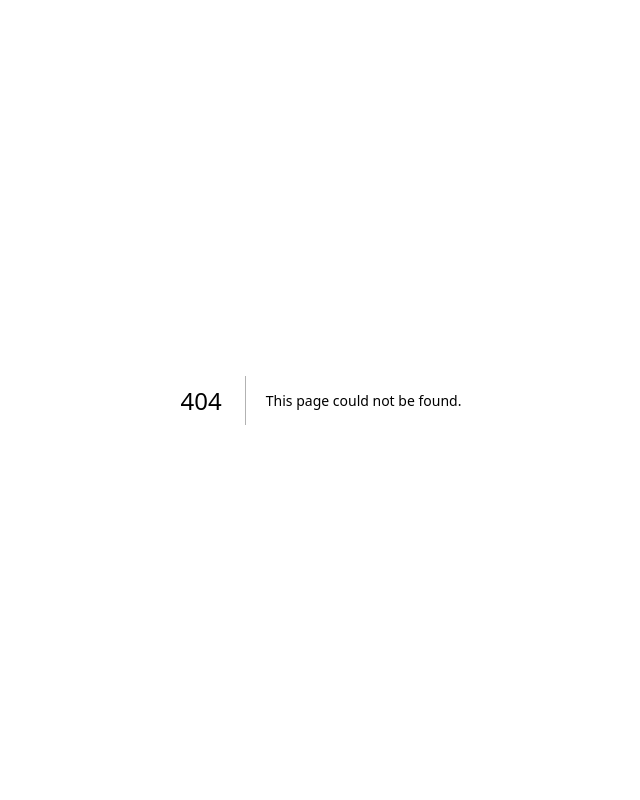
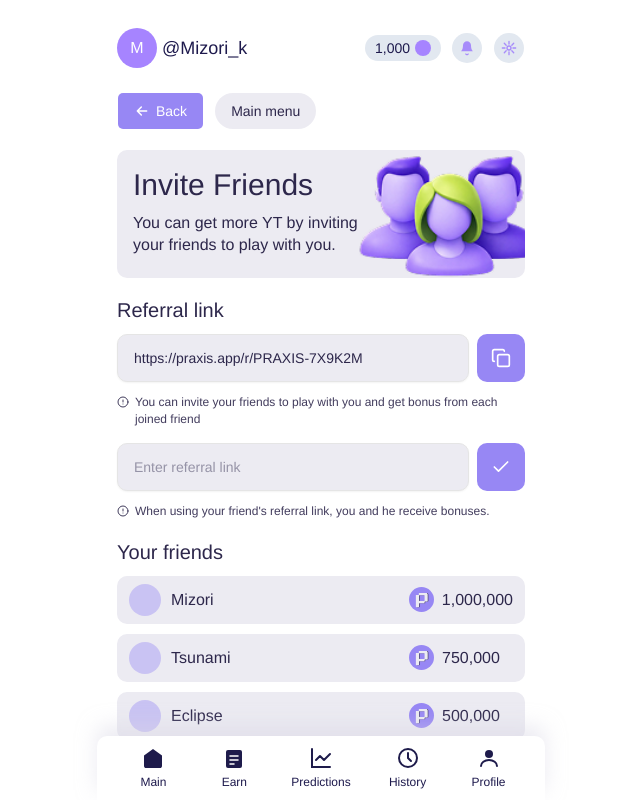
Before and after one commit to PraxisFinance/praxis-app, a Next.js app: page /invite-friends in a window 1280 px wide. Before the commit this address had no page. Shown: the whole page, without its empty margins (319-959 px from the left). Built offline with nearby package versions, Linux system fonts and the light colour scheme.

Commit message:
complete invite friends page

```diff
--- /dev/null
+++ b/src/app/(app)/invite-friends/page.tsx
@@ -0,0 +1,5 @@
+import { InviteFriendsPage } from "@/components/InviteFriendsPage";
+
+export default function Page() {
+  return <InviteFriendsPage />;
+}
--- /dev/null
+++ b/src/components/InviteFriendsPage/assets/praxis-btn-icon.tsx
@@ -0,0 +1,19 @@
+export const PraxisBtnIcon = () => {
+  return (
+    <svg width="25" height="25" viewBox="0 0 25 25" fill="none" xmlns="http://www.w3.org/2000/svg">
+      <circle cx="12.5" cy="12.5" r="12.5" fill="#9787F4" />
+      <path
+        fillRule="evenodd"
+        clipRule="evenodd"
+        d="M17.7321 6C18.6033 6 19.3095 6.70624 19.3095 7.57743V14.0743C19.3095 14.2663 19.1539 14.4219 18.9619 14.4219H16.7141C16.4197 14.4229 16.1814 14.6619 16.1814 14.9566V15.8923C16.1814 16.0843 16.0258 16.2399 15.8338 16.2399H11.1283C10.833 16.2399 10.5936 16.4793 10.5936 16.7746V19.8225C10.5936 20.0145 10.438 20.1701 10.246 20.1701H7.78629C7.59433 20.1701 7.43872 20.0145 7.43872 19.8225V8.32603C7.43872 8.13408 7.59433 7.97847 7.78629 7.97847H9.8717C10.167 7.97847 10.4064 7.73906 10.4064 7.44375V6.34757C10.4064 6.15561 10.562 6 10.754 6H17.7321ZM11.1283 8.21909C10.833 8.21909 10.5936 8.45849 10.5936 8.75381V13.3524L10.5937 13.366C10.6008 13.6504 10.8301 13.8797 11.1145 13.8869L11.1283 13.8871H15.6199C15.9153 13.8871 16.1547 13.6477 16.1547 13.3524V8.75381C16.1547 8.45849 15.9153 8.21909 15.6199 8.21909H11.1283Z"
+        fill="#2D274B"
+      />
+      <path
+        fillRule="evenodd"
+        clipRule="evenodd"
+        d="M17.1708 6C18.042 6 18.7482 6.70624 18.7482 7.57743V14.0743C18.7482 14.2663 18.5926 14.4219 18.4007 14.4219H16.1529C15.8585 14.4229 15.6201 14.6619 15.6201 14.9566V15.8923C15.6201 16.0843 15.4645 16.2399 15.2726 16.2399H10.567C10.2717 16.2399 10.0323 16.4793 10.0323 16.7746V19.8225C10.0323 20.0145 9.87668 20.1701 9.68472 20.1701H7.22501C7.03305 20.1701 6.87744 20.0145 6.87744 19.8225V8.32603C6.87744 8.13408 7.03305 7.97847 7.22501 7.97847H9.31042C9.60574 7.97847 9.84514 7.73906 9.84514 7.44375V6.34757C9.84514 6.15561 10.0008 6 10.1927 6H17.1708ZM10.567 8.21909C10.2717 8.21909 10.0323 8.45849 10.0323 8.75381V13.3524L10.0324 13.366C10.0395 13.6504 10.2688 13.8797 10.5532 13.8869L10.567 13.8871H15.0587C15.354 13.8871 15.5934 13.6477 15.5934 13.3524V8.75381C15.5934 8.45849 15.354 8.21909 15.0587 8.21909H10.567Z"
+        fill="#ECEBF2"
+      />
+    </svg>
+  );
+};
--- /dev/null
+++ b/src/components/InviteFriendsPage/index.tsx
@@ -0,0 +1,127 @@
+"use client";
+
+import Image from "next/image";
+import { useRouter } from "next/navigation";
+import { useState } from "react";
+import { AlertCircle, Check, Copy } from "lucide-react";
+import { Button } from "@/components/ui/button";
+import { Input } from "@/components/ui/input";
+import { SectionHeader } from "@/components/ui/SectionHeader";
+import { ArrowIcon } from "@/components/ui/icons/ArrowIcon";
+import {
+  INVITE_FRIENDS_MOCK_FRIENDS,
+  INVITE_FRIENDS_MOCK_REFERRAL_CODE,
+} from "@/shared/constants/inviteFriends";
+import { formatScore } from "@/stores";
+import { PraxisBtnIcon } from "./assets/praxis-btn-icon";
+
+export function InviteFriendsPage() {
+  const router = useRouter();
+  const referralCode = INVITE_FRIENDS_MOCK_REFERRAL_CODE;
+  const referrals = INVITE_FRIENDS_MOCK_FRIENDS;
+  const [enteredReferralLink, setEnteredReferralLink] = useState("");
+
+  const inputClassName =
+    "bg-main-lightGray text-main-darkPurple placeholder:text-main-darkPurple/45 " +
+    "min-h-12 min-w-0 flex-1 rounded-lg px-3 py-2 text-sm leading-normal outline-none sm:px-4 sm:text-base";
+
+  const actionButtonClassName =
+    "bg-main-purple text-white flex size-12 shrink-0 items-center justify-center rounded-lg";
+
+  return (
+    <div className="flex min-h-full flex-col gap-5 pb-8">
+      <div className="flex flex-row flex-wrap items-center gap-2.5">
+        <Button variant="pillPrimary" size="pill" onClick={() => router.back()}>
+          <ArrowIcon className="h-4 w-4 rotate-180" />
+          Back
+        </Button>
+
+        <Button variant="pillSecondary" size="pill" onClick={() => router.push("/main")}>
+          Main menu
+        </Button>
+      </div>
+
+      <section className="bg-main-lightGray relative min-h-28 overflow-hidden rounded-lg px-3 py-4 sm:min-h-32 sm:px-4">
+        <Image
+          src="/invite-friends/card-bg.png"
+          alt=""
+          fill
+          className="object-cover object-right"
+          sizes="(max-width: 28rem) 100vw, 28rem"
+          priority
+        />
+        <div className="relative z-10 flex min-w-0 max-w-[65%] flex-col justify-center gap-2">
+          <h1 className="text-main-darkPurple text-2xl font-medium leading-tight sm:text-3xl">
+            Invite Friends
+          </h1>
+          <p className="text-main-darkPurple text-sm leading-snug sm:text-base">
+            You can get more YT by inviting your friends to play with you.
+          </p>
+        </div>
+      </section>
+
+      <section className="flex flex-col gap-3">
+        <SectionHeader className="text-main-darkPurple">Referral link</SectionHeader>
+
+        <div className="flex flex-row items-stretch gap-2">
+          <Input
+            readOnly
+            value={referralCode ? `https://praxis.app/r/${referralCode}` : ""}
+            placeholder="Your referral link"
+            className={inputClassName}
+          />
+          <button type="button" className={actionButtonClassName} aria-label="Copy referral link">
+            <Copy className="size-5 shrink-0" />
+          </button>
+        </div>
+        <p className="text-main-darkPurple/90 flex flex-row items-start gap-1.5 text-2xs leading-snug sm:text-xs">
+          <AlertCircle className="mt-0.5 size-3 shrink-0" />
+          <span>
+            You can invite your friends to play with you and get bonus from each joined friend
+          </span>
+        </p>
+
+        <div className="mt-1 flex flex-row items-stretch gap-2">
+          <Input
+            value={enteredReferralLink}
+            onChange={(event) => setEnteredReferralLink(event.target.value)}
+            placeholder="Enter referral link"
+            className={inputClassName}
+          />
+          <button type="button" className={actionButtonClassName} aria-label="Apply referral code">
+            <Check className="size-5 shrink-0" />
+          </button>
+        </div>
+        <p className="text-main-darkPurple/90 flex flex-row items-start gap-1.5 text-2xs leading-snug sm:text-xs">
+          <AlertCircle className="mt-0.5 size-3 shrink-0" />
+          <span>When using your friend&apos;s referral link, you and he receive bonuses.</span>
+        </p>
+      </section>
+
+      <section className="flex flex-col gap-3">
+        <SectionHeader className="text-main-darkPurple">Your friends</SectionHeader>
+        <ul className="flex flex-col gap-2.5">
+          {referrals.map((friend) => (
+            <li
+              key={friend.id}
+              className="bg-main-lightGray flex flex-row items-center gap-3 rounded-lg px-3 py-2"
+            >
+              <div className="flex min-w-0 flex-1 flex-row items-center gap-2.5">
+                <div className="bg-main-purple/40 size-8 shrink-0 rounded-full" />
+                <span className="text-main-darkPurple truncate text-sm font-medium leading-normal sm:text-base">
+                  {friend.name}
+                </span>
+              </div>
+              <div className="text-main-darkPurple flex min-w-[5.75rem] max-w-[7.5rem] shrink-0 flex-row items-center justify-start gap-2 text-left text-sm font-medium tabular-nums leading-normal sm:min-w-[6.5rem] sm:text-base">
+                <span className="inline-flex shrink-0" aria-hidden>
+                  <PraxisBtnIcon />
+                </span>
+                <span className="min-w-0">{formatScore(friend.score)}</span>
+              </div>
+            </li>
+          ))}
+        </ul>
+      </section>
+    </div>
+  );
+}
--- /dev/null
+++ b/src/components/ui/input.tsx
@@ -0,0 +1,25 @@
+"use client";
+
+import * as React from "react";
+import { cn } from "@/lib/utils";
+
+function Input({ className, type, ...props }: React.ComponentProps<"input">) {
+  return (
+    <input
+      type={type}
+      data-slot="input"
+      className={cn(
+        "flex w-full min-w-0 rounded-md border border-input bg-transparent px-3 py-1 text-base shadow-xs transition-[color,box-shadow] outline-none",
+        "file:inline-flex file:h-7 file:border-0 file:bg-transparent file:text-sm file:font-medium",
+        "placeholder:text-muted-foreground selection:bg-primary selection:text-primary-foreground",
+        "disabled:pointer-events-none disabled:cursor-not-allowed disabled:opacity-50 md:text-sm",
+        "focus-visible:border-ring focus-visible:ring-ring/50 focus-visible:ring-[3px]",
+        "aria-invalid:ring-destructive/20 dark:aria-invalid:ring-destructive/40 aria-invalid:border-destructive",
+        className
+      )}
+      {...props}
+    />
+  );
+}
+
+export { Input };
--- /dev/null
+++ b/src/shared/constants/inviteFriends.ts
@@ -0,0 +1,13 @@
+/** Temporary UI mocks until referrals are wired to the API. */
+
+export const INVITE_FRIENDS_ROUTE = "/invite-friends";
+
+export const INVITE_FRIENDS_MOCK_REFERRAL_CODE = "PRAXIS-7X9K2M";
+
+export const INVITE_FRIENDS_MOCK_FRIENDS = [
+  { id: "ref-1", name: "Mizori", score: 1_000_000 },
+  { id: "ref-2", name: "Tsunami", score: 750_000 },
+  { id: "ref-3", name: "Eclipse", score: 500_000 },
+  { id: "ref-4", name: "Nebula", score: 250_000 },
+  { id: "ref-5", name: "Zenith", score: 100_000 },
+] as const;
--- a/src/shared/constants/main.ts
+++ b/src/shared/constants/main.ts
@@ -1,4 +1,5 @@
 import type { MenuItem } from "@/shared/types/main";
+import { INVITE_FRIENDS_ROUTE } from "@/shared/constants/inviteFriends";
 
 export const MENU_ITEMS: MenuItem[] = [
   {
@@ -42,7 +43,7 @@ export const MENU_ITEMS: MenuItem[] = [
     key: "invite-friends",
     type: "middle",
     backgroundImage: "/main/invite-friends.png",
-    redirectUrl: "",
+    redirectUrl: INVITE_FRIENDS_ROUTE,
     redirectLabel: "Invite friends",
   },
   {
```
Also changed, not shown: public/invite-friends/card-bg.png (added).
